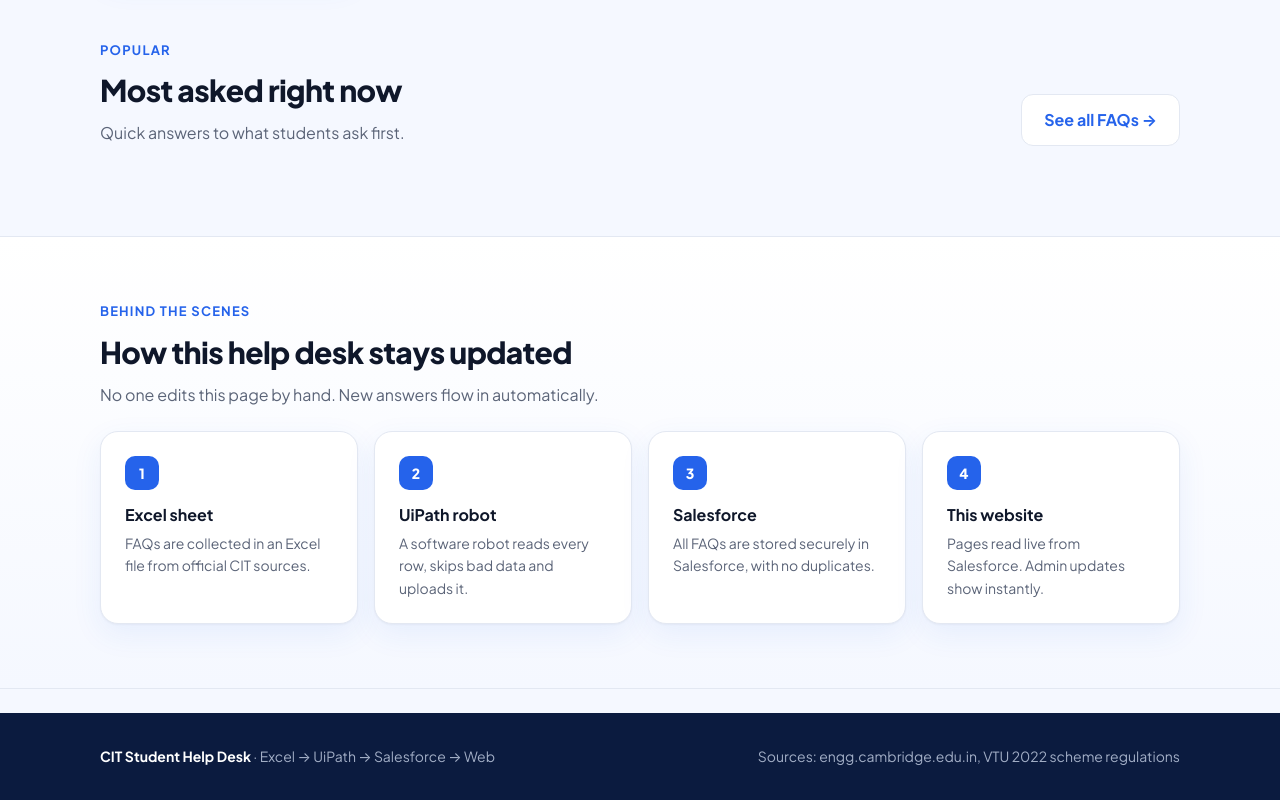
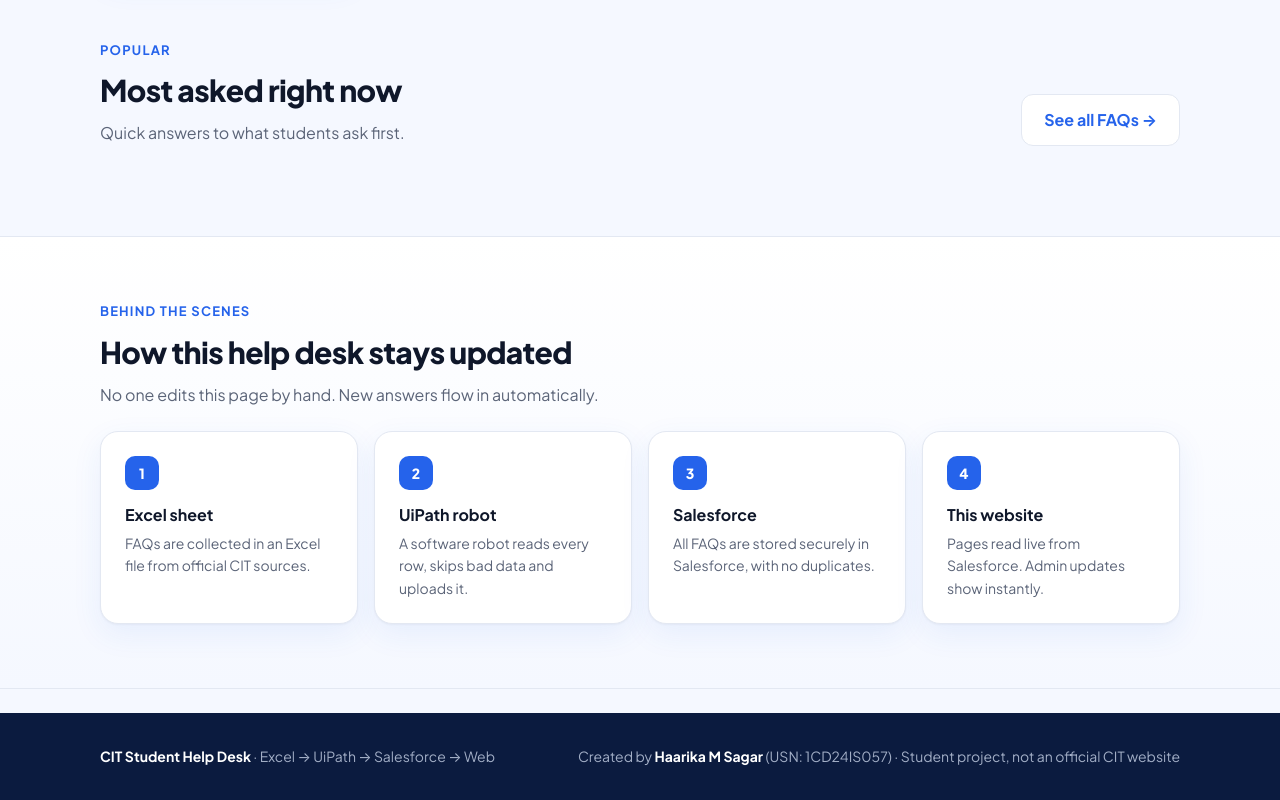
Before and after one commit to manishchidambar/cit-faq-portal, a website: page public/index.html in a window 1280 px wide. Shown: the part 1206-2006 px from the top of the page. Drawn offline with Linux system fonts and the light colour scheme; no server answers.

Commit message:
Update index.html

```diff
--- a/public/index.html
+++ b/public/index.html
@@ -109,7 +109,7 @@
   <footer class="site-footer">
     <div class="wrap">
       <span><strong>CIT Student Help Desk</strong> · Excel → UiPath → Salesforce → Web</span>
-      <span>Sources: engg.cambridge.edu.in, VTU 2022 scheme regulations</span>
+      <span>Created by <strong>Haarika M Sagar</strong> (USN: 1CD24IS057) · Student project, not an official CIT website</span>
     </div>
   </footer>
 
```
